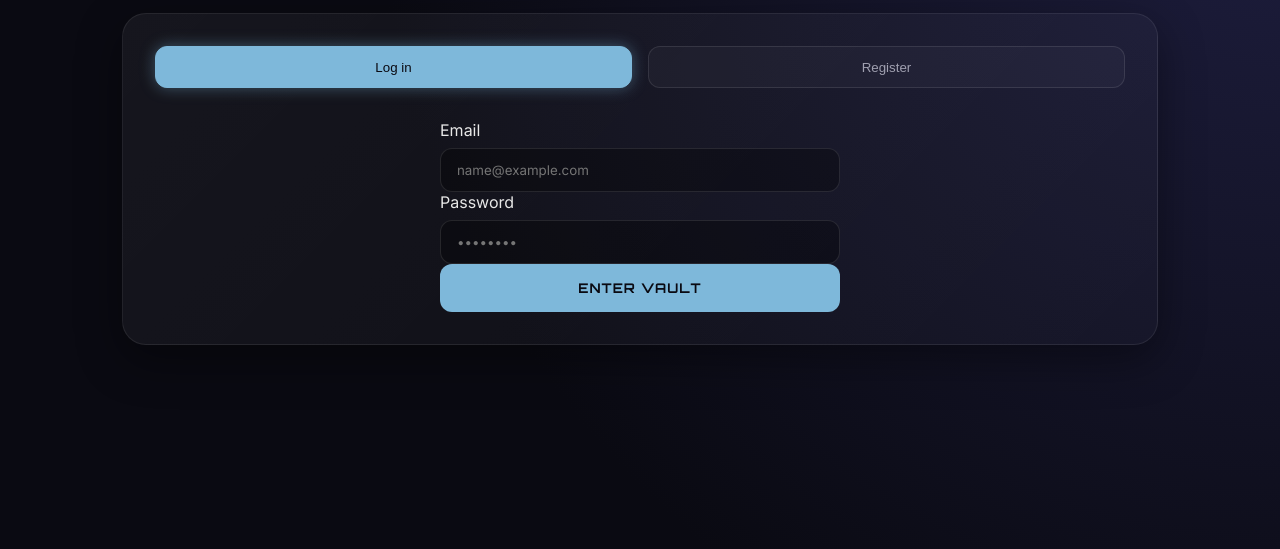
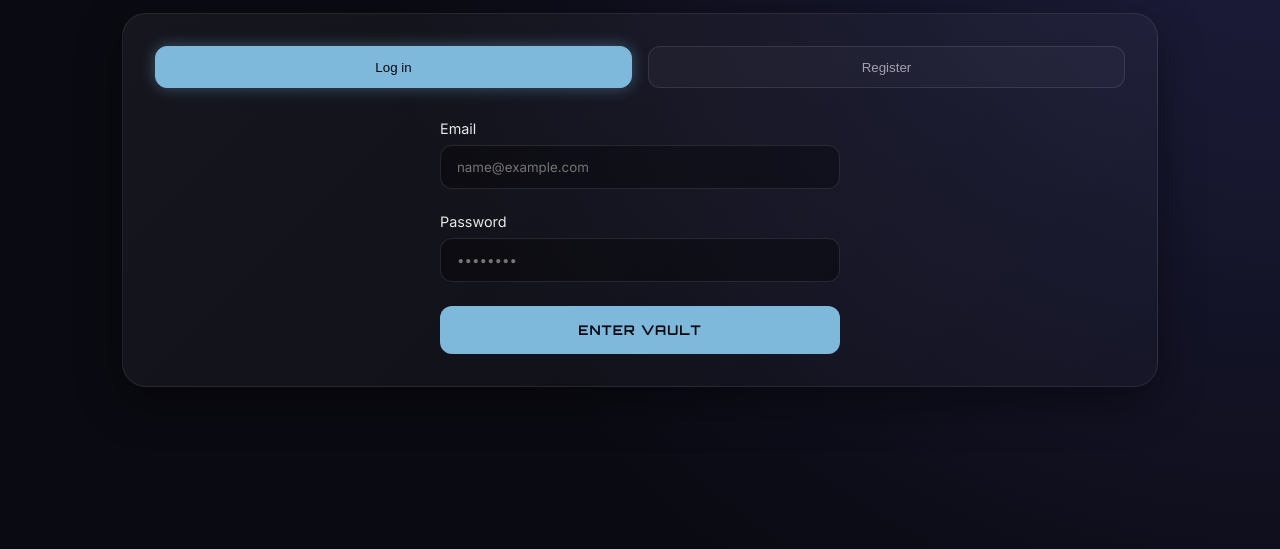
Before and after one commit to SyedMustafaMuzaffar/Banking-app-and-ai-assistant, a website: page public/index.html in a window 1280 px wide. Shown: the part 153-702 px from the top of the page. Drawn offline with nearby package versions, Linux system fonts and the light colour scheme.

Commit message:
style: add spacing between auth form labels

```diff
--- a/public/styles.css
+++ b/public/styles.css
@@ -216,6 +216,13 @@ body {
 }
 
 /* Forms & Inputs */
+label {
+  display: block;
+  margin-bottom: 1.5rem;
+  color: var(--text-main);
+  font-size: 0.9rem;
+}
+
 input {
   width: 100%;
   padding: 0.8rem 1rem;
```
